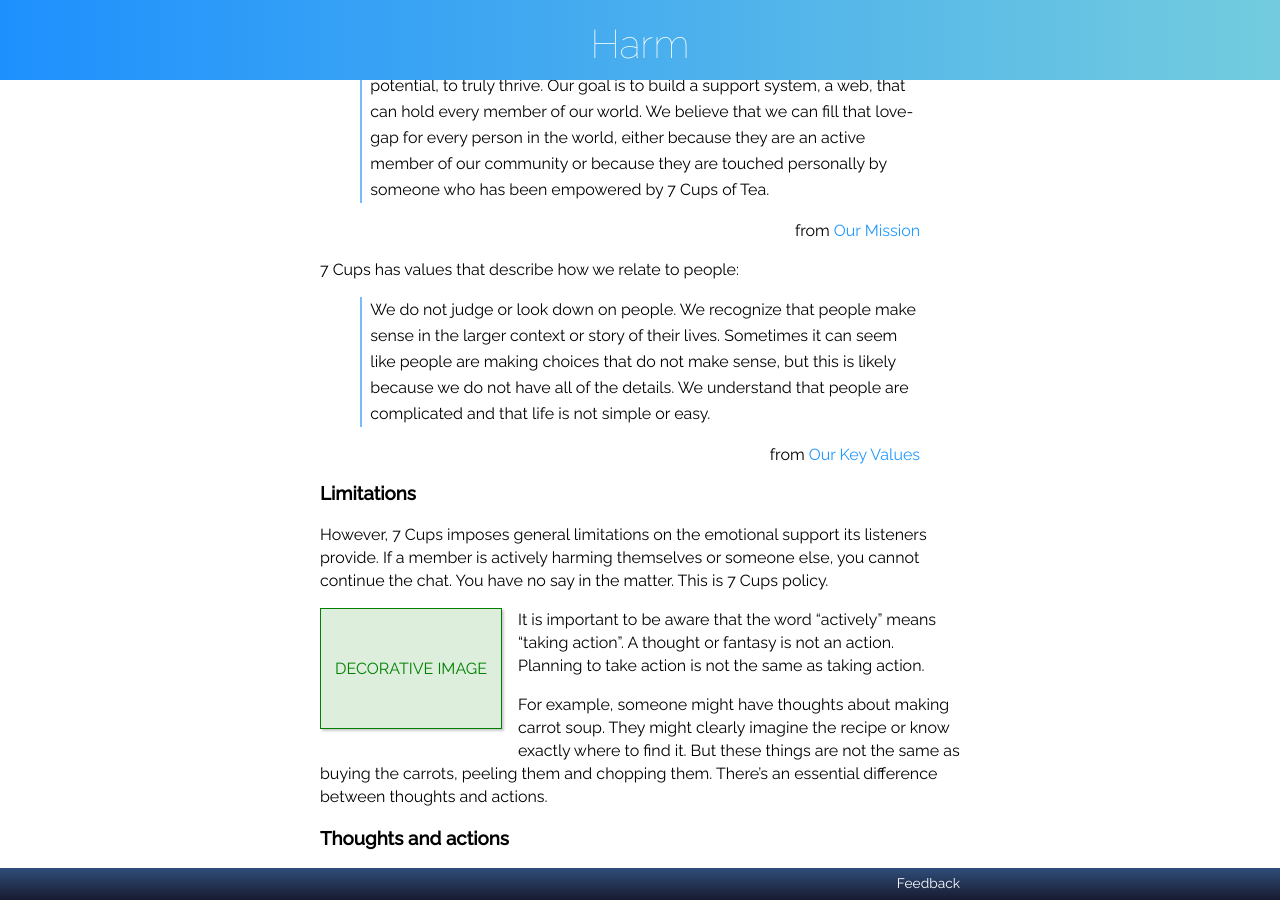
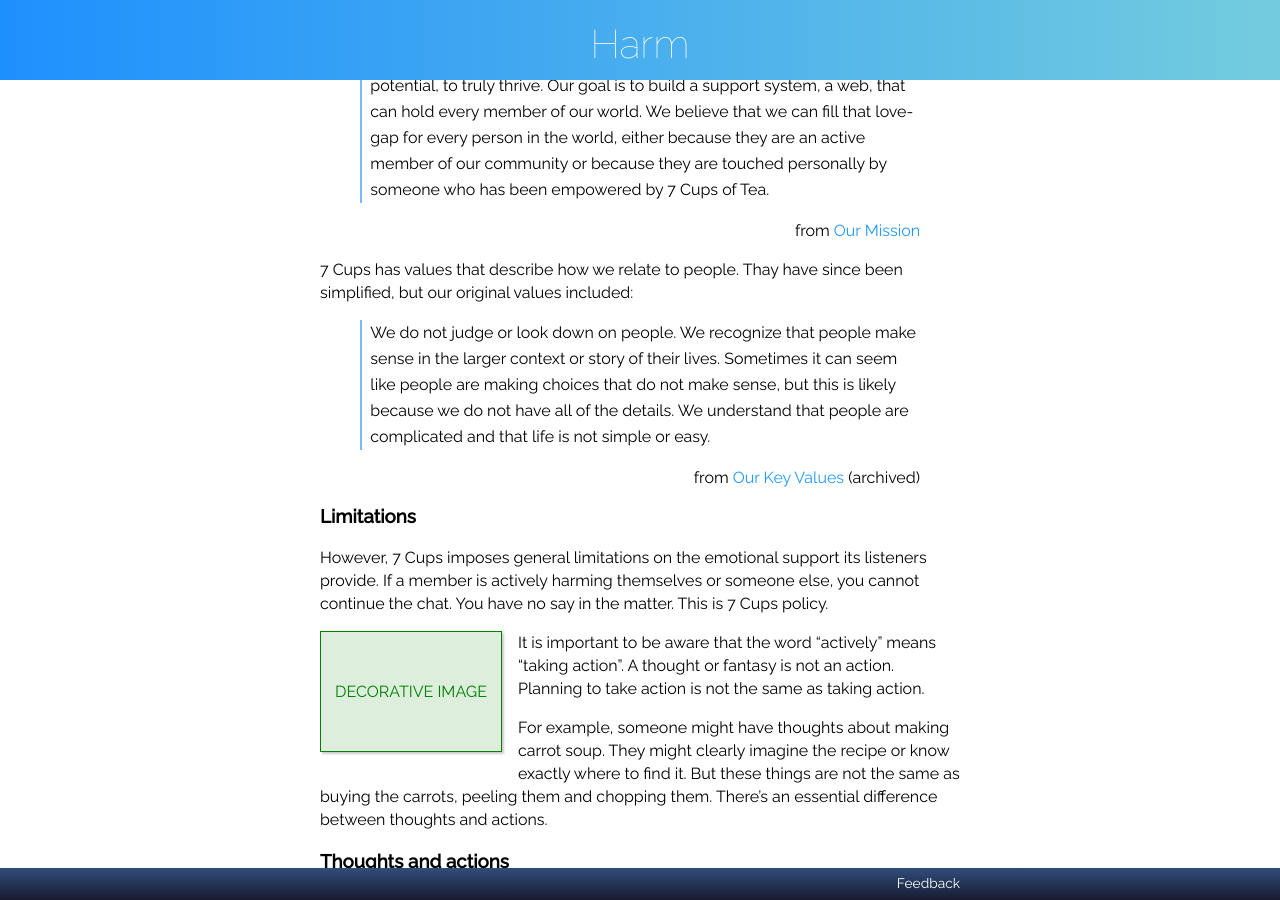
Before and after one commit to RarelyCharlie/rarelycharlie.github.io, a Jekyll site: the page built from _guide/harm.md, in a window 1280 px wide and 900 px high, scrolled down 1956 px. Built offline with Jekyll 4.4.1, drawn with Linux system fonts in a browser that asks for light colours.

Commit message:
wayback link

```diff
--- a/_guide/harm.md
+++ b/_guide/harm.md
@@ -66,11 +66,11 @@ Everywhere this guide uses the word "members", the information also applies to g
 from [Our Mission](https://www.7cups.com/forum/GlensNook_84/OurVisionforaBetterWorld_334/OurMission_18219/1/)
 {:.right}
 
-7 Cups has values that describe how we relate to people:
+7 Cups has values that describe how we relate to people. Thay have since been simplified, but our original values included:
 
 > We do not judge or look down on people. We recognize that people make sense in the larger context or story of their lives. Sometimes it can seem like people are making choices that do not make sense, but this is likely because we do not have all of the details. We understand that people are complicated and that life is not simple or easy.
 
-from [Our Key Values](https://www.7cups.com/about/values.php)
+from [Our Key Values](https://web.archive.org/web/20170710164036/https://www.7cups.com/about/values.php) (archived)
 {:.right}
 
 ### Limitations
```
